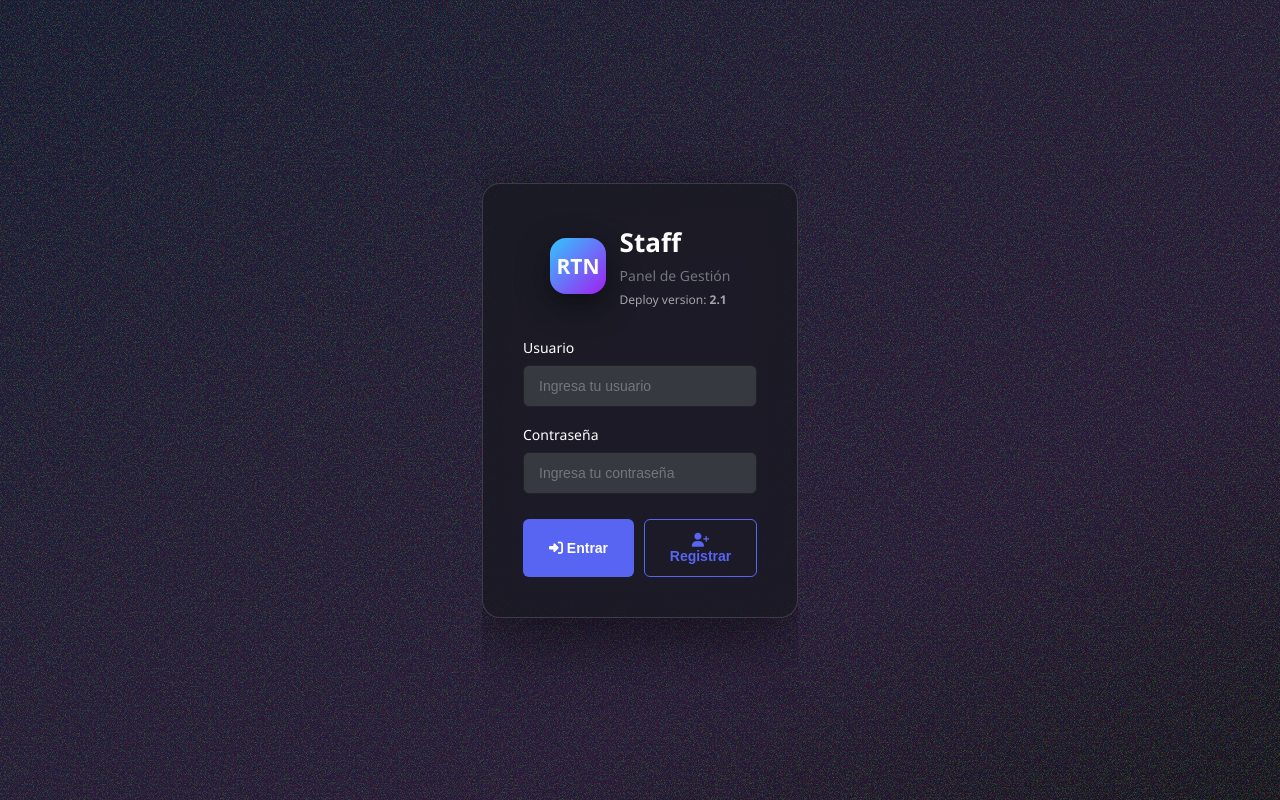
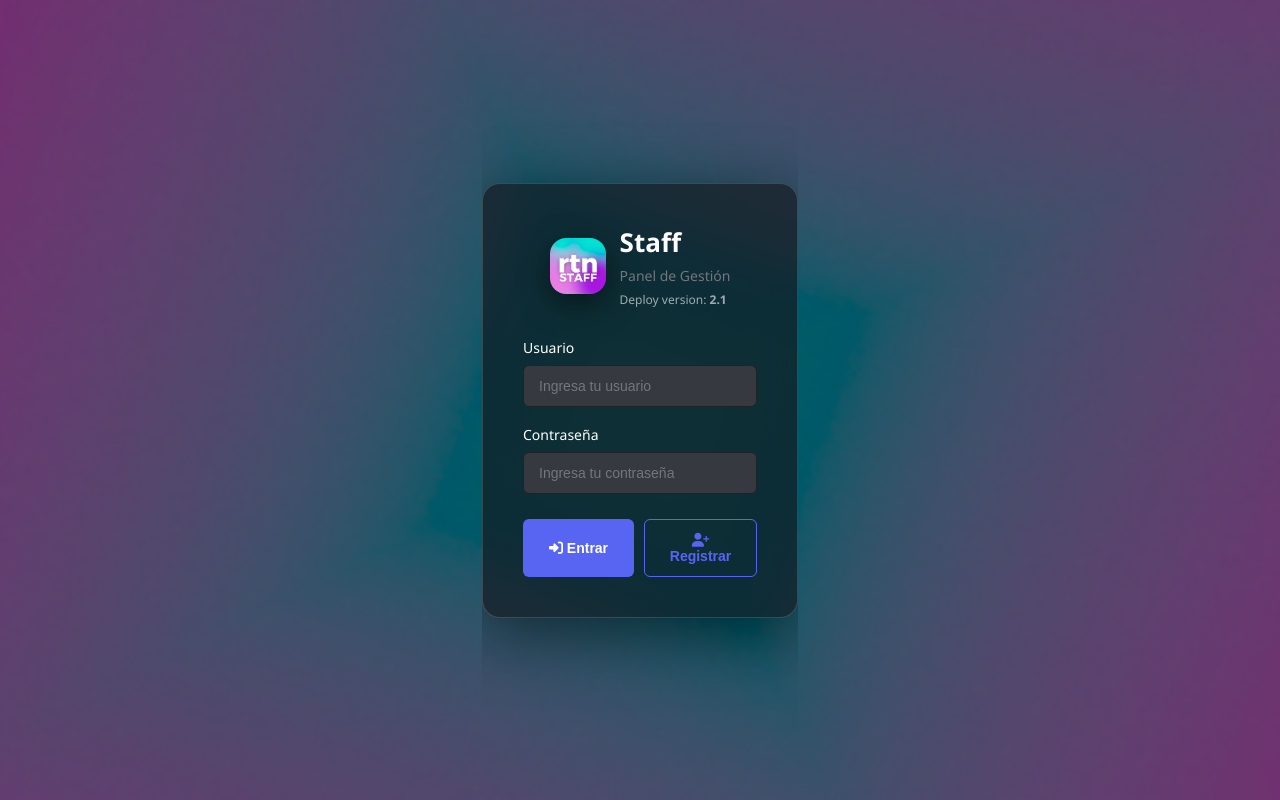
Before and after one commit to Agusrtn/staffapp, a website: page public/index.html in a window 1280 px wide. Drawn offline with nearby package versions, Linux system fonts and the light colour scheme; no server answers.

Commit message:
Replace SVG with PNG files for logo and background

```diff
--- a/public/index.html
+++ b/public/index.html
@@ -23,7 +23,7 @@
 
         html, body {
             height: 100%;
-            background: url('background.svg') center/cover no-repeat fixed;
+            background: url('background.png') center/cover no-repeat fixed;
             font-family: 'Segoe UI', Tahoma, Geneva, Verdana, sans-serif;
             display: flex;
             align-items: center;
@@ -175,7 +175,7 @@
 <body>
     <div class="login-container">
         <div class="logo">
-            <img src="logo.svg" alt="RTN Staff" class="login-logo">
+            <img src="logo.png" alt="RTN Staff" class="login-logo">
             <div class="logo-text">
                 <h1>Staff</h1>
                 <p>Panel de Gestión</p>
--- a/public/style.css
+++ b/public/style.css
@@ -19,7 +19,7 @@
 
 html, body {
     height: 100%;
-    background: url('background.svg') center/cover no-repeat fixed;
+    background: url('background.png') center/cover no-repeat fixed;
     color: var(--white);
     font-family: 'Segoe UI', Tahoma, Geneva, Verdana, sans-serif;
     overflow: hidden;
```
Also changed, not shown: public/background.png (added), public/background.svg (deleted), public/logo.png (added), public/logo.svg (deleted).
